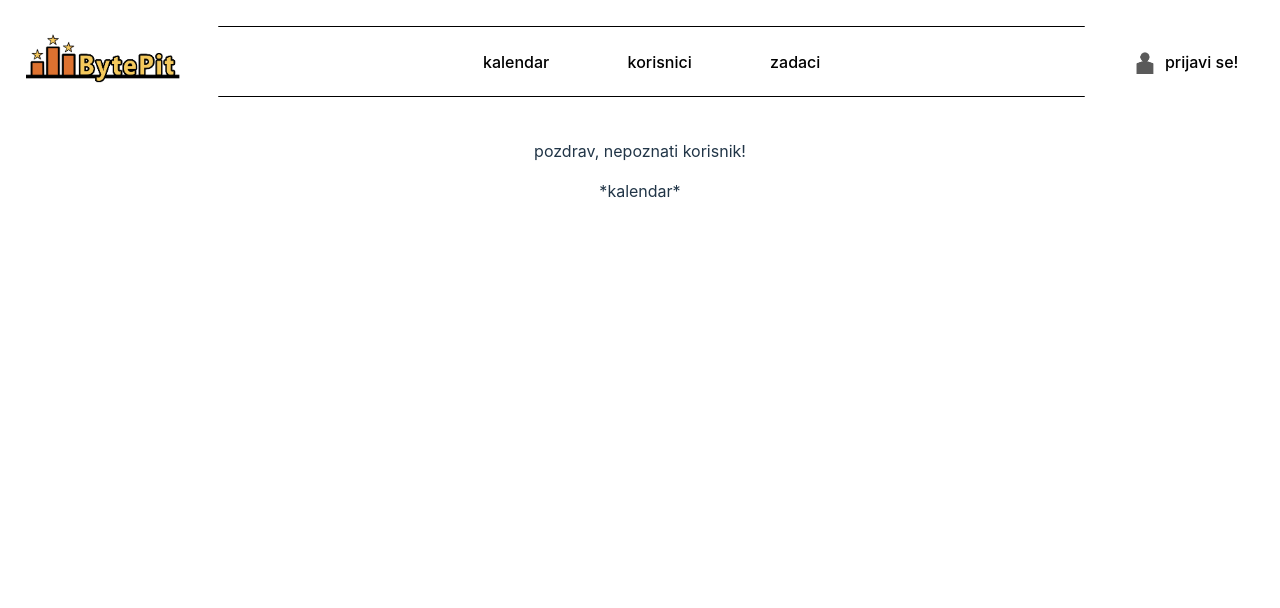
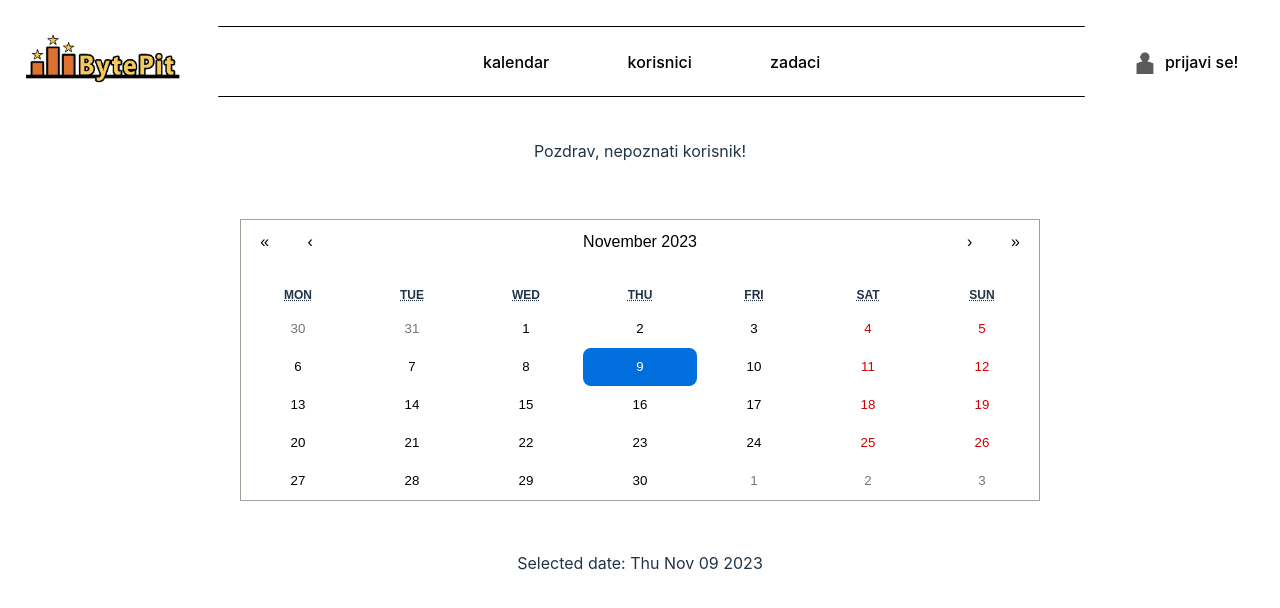
Before and after one commit to mh53837/Looney-Codes, a React (Vite) app in the folder frontend/BytePitFE/: page / in a window 1280 px wide. Shown: the top 608 px of the page. Built offline with nearby package versions, Linux system fonts and the light colour scheme.

Commit message:
Dodan kalendar ispod kojeg piše koji je datum označen

```diff
--- a/frontend/BytePitFE/src/App.css
+++ b/frontend/BytePitFE/src/App.css
@@ -10,3 +10,16 @@ body {
   height: 100%;
   box-sizing: border-box;
 }
+
+.calendar-container {
+  display: flex;
+  justify-content: center;
+  align-items: center;
+  padding-top: 40px;
+  padding-bottom: 50px;
+}
+
+.react-calendar {
+  width: 100vh !important;
+
+}
--- a/frontend/BytePitFE/src/components/Home.tsx
+++ b/frontend/BytePitFE/src/components/Home.tsx
@@ -1,26 +1,33 @@
-import React from 'react';
-
+import React, { useState } from 'react';
+import Calendar from 'react-calendar';
+import 'react-calendar/dist/Calendar.css';
 
 interface HomeProps {
     loggedInUser: string | null;
 }
 
 const Home: React.FC<HomeProps> = ({ loggedInUser }) => {
+    const [date, setDate] = useState<Date>(new Date());
+
     return (
         <div>
-
             {loggedInUser ? (
                 <div>
-            <p>pozdrav, {loggedInUser}!</p>
+                    <p>Pozdrav, {loggedInUser}!</p>
                     {/* Additional content for logged-in users */}
                 </div>
             ) : (
                 <div>
-            <p>pozdrav, nepoznati korisnik!</p>
+                    <p>Pozdrav, nepoznati korisnik!</p>
                 </div>
             )}
 
-        <p>*kalendar*</p>
+            <div className="calendar-container">
+                <Calendar value={date} onChange={(newDate) => setDate(newDate as Date)} />
+            </div>
+            <div className="selected-date-container">
+                Selected date: {date.toDateString()}
+            </div>
         </div>
     );
 };
```
Lines whose indentation alone changed are shown as unchanged.
